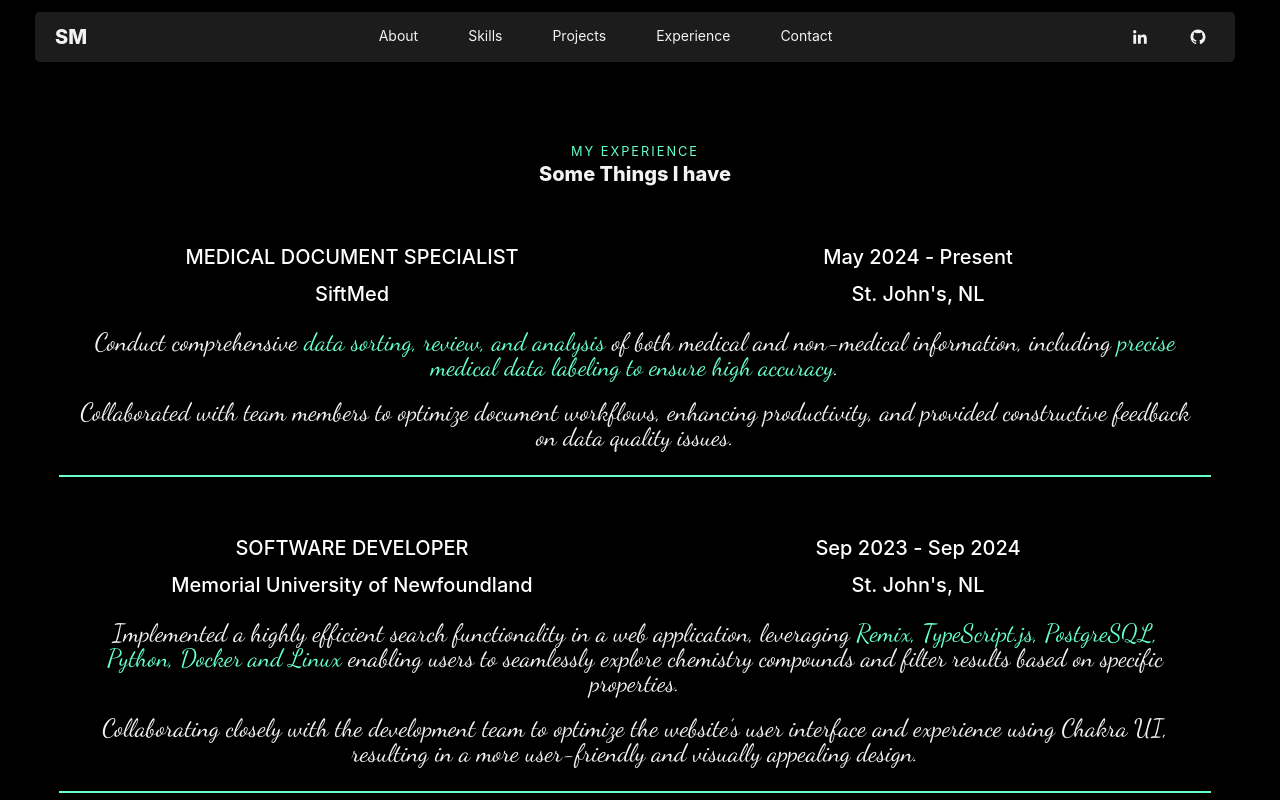
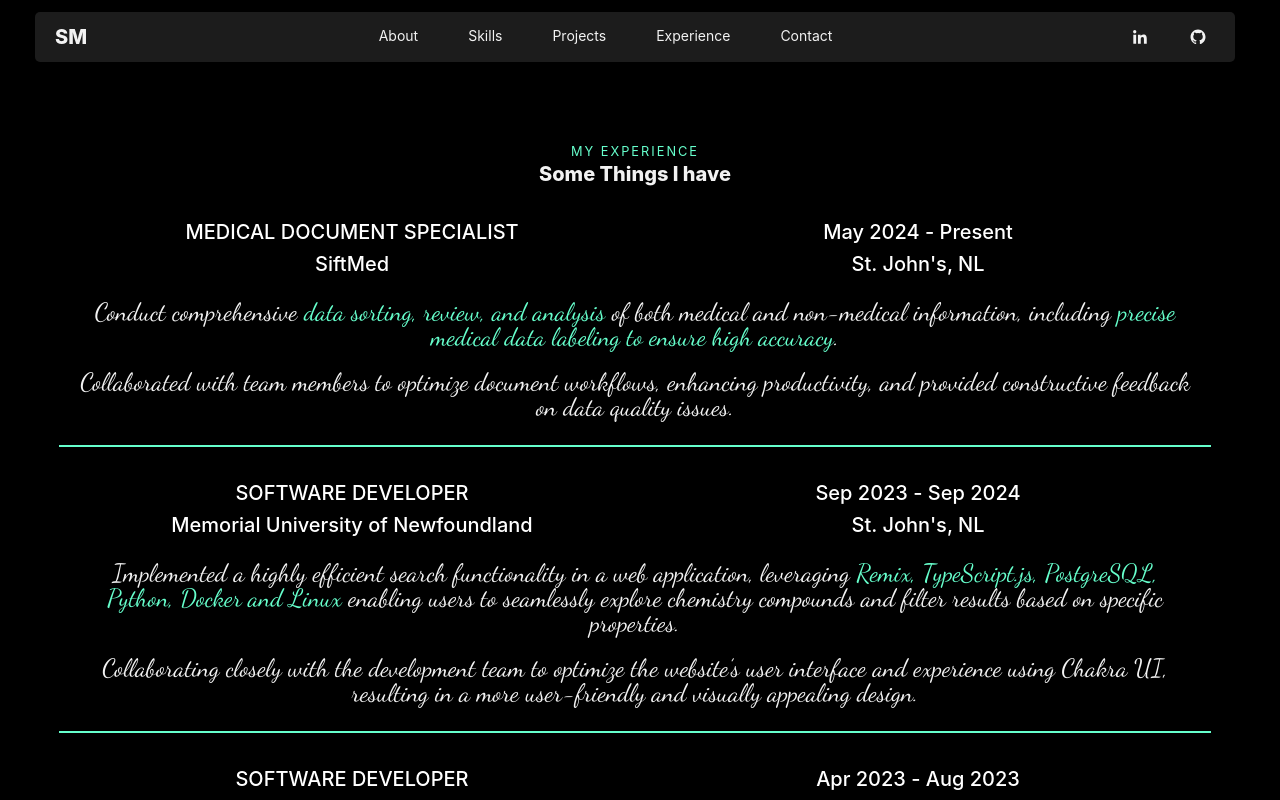
Before and after one commit to SahilMahey/Portfolio, a React (Create React App) app: page /Experience in a window 1280 px wide. Shown: the top 800 px of the page. Built offline with nearby package versions, Linux system fonts and the light colour scheme; a web font is replaced by a local one.

Commit message:
page updated

```diff
--- a/src/Pages/Experience/Experience.css
+++ b/src/Pages/Experience/Experience.css
@@ -7,7 +7,7 @@
     flex-direction: column;
     align-items: center;
     margin-block-start: var(--section-mt);
-    gap: 4rem;
+    gap: 2rem;
 
 
 }
@@ -42,7 +42,7 @@
 {
     font-size: 2rem;
     font-weight: 550;
-    margin-top: 5px;
+    /* margin-top: 5px; */
 
 
 }
```
